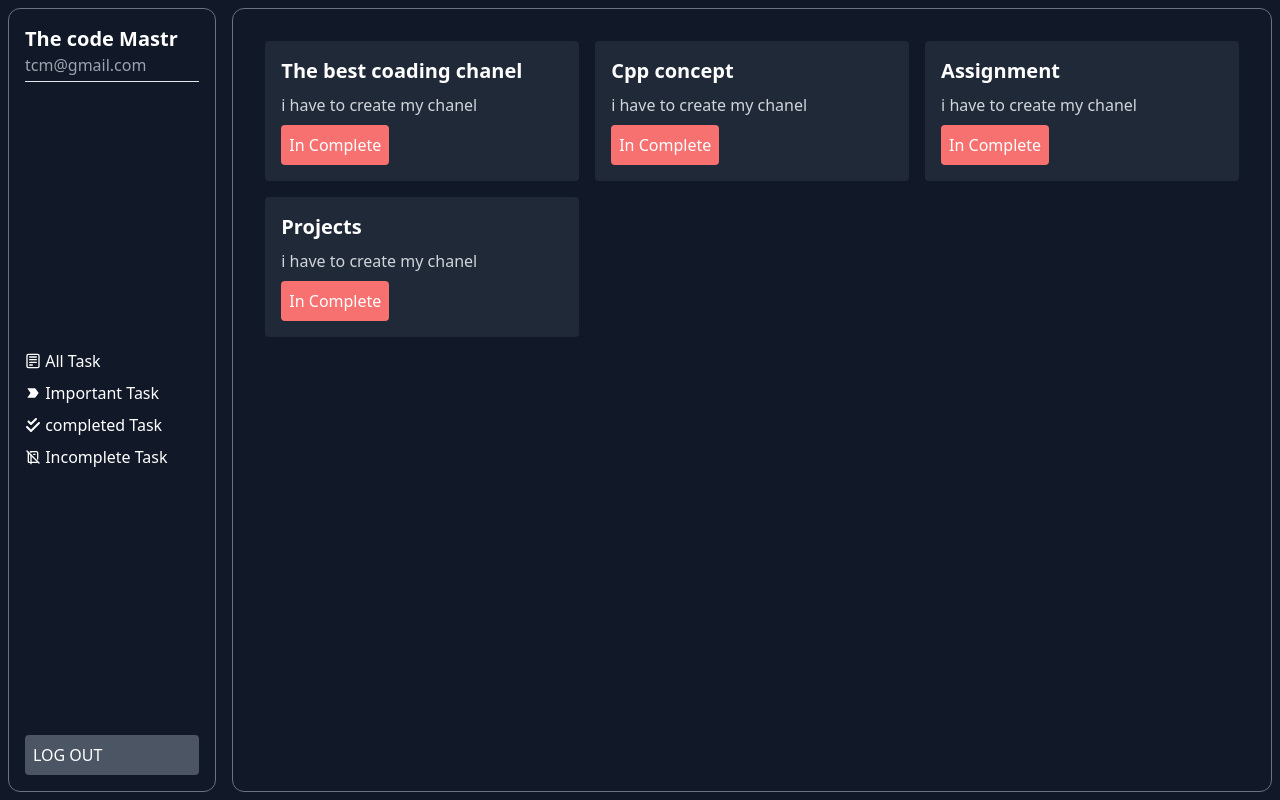
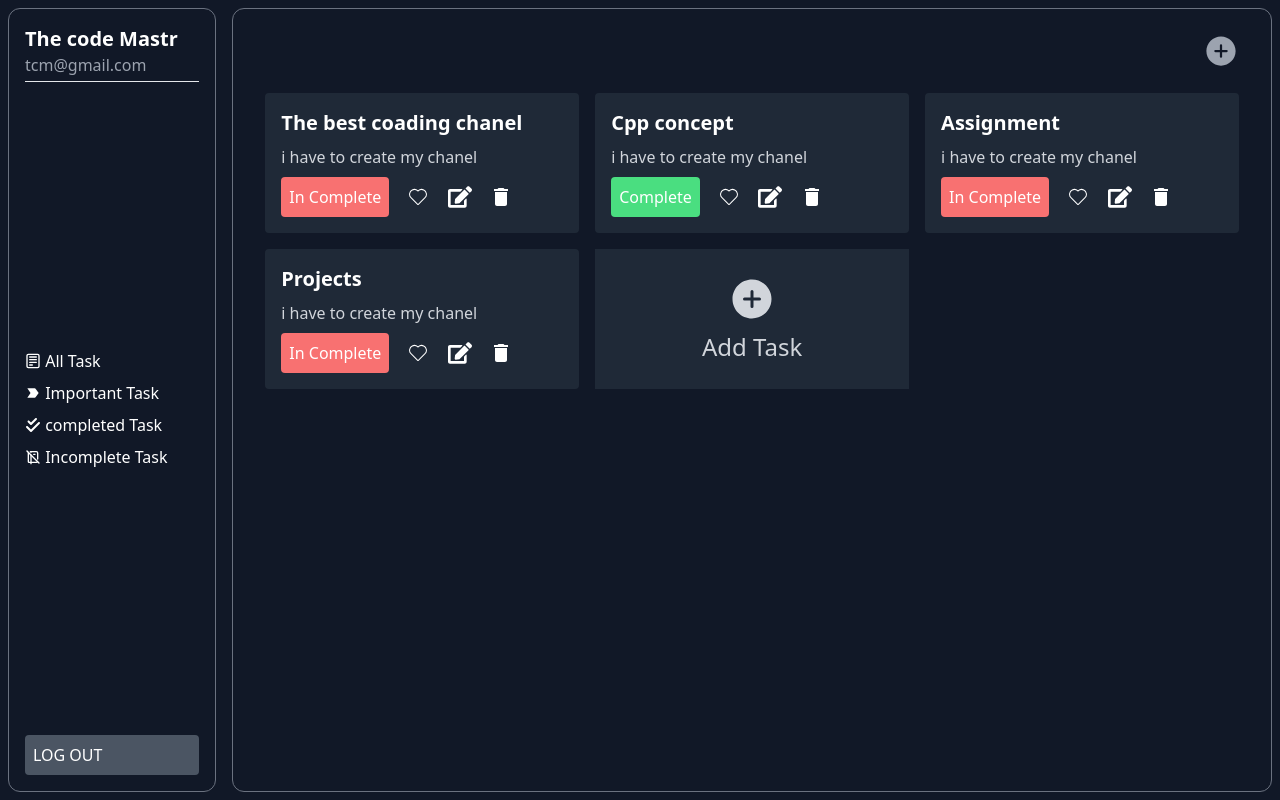
Before and after one commit to Ranjan-coder/TASK_MANAGEMENT, a React (Create React App) app in the folder frontend/: page / in a window 1280 px wide. Built offline with nearby package versions, Linux system fonts and the light colour scheme.

Commit message:
basic functionality

```diff
--- a/frontend/src/App.js
+++ b/frontend/src/App.js
@@ -9,7 +9,7 @@ import IncompletedTasks from "./pages/IncompletedTasks";
 function App() {
   return (
     <>
-      <h1 className="bg-gray-900 text-white h-screen p-2">
+      <h1 className="bg-gray-900 text-white h-screen p-2 relative">
         <Routes>
           <Route exact path="/" element={<Home />}>
           <Route index element={<AllTasks />}/>
--- a/frontend/src/components/Home/Cards.jsx
+++ b/frontend/src/components/Home/Cards.jsx
@@ -1,41 +1,65 @@
 import React from "react"
+import { CiHeart } from "react-icons/ci";
+import { FaEdit } from "react-icons/fa";
+import { MdDelete } from "react-icons/md";
+import { IoAddCircle } from "react-icons/io5";
 
-const Cards = () =>{
+
+
+
+
+const Cards = ({ home,setInputdiv }) => {
+  // const [ImportantButton, setImportantButton] = useState("Incomplete")
 
   const Data = [
     {
       title: "The best coading chanel",
-      desc: "i have to create my chanel"
+      desc: "i have to create my chanel",
+      status: "In Complete",
     },
     {
       title: "Cpp concept",
-      desc: "i have to create my chanel"
+      desc: "i have to create my chanel",
+      status: "Complete",
     },
     {
       title: "Assignment",
-      desc: "i have to create my chanel"
+      desc: "i have to create my chanel",
+      status: "In Complete",
     },
     {
       title: "Projects",
-      desc: "i have to create my chanel"
+      desc: "i have to create my chanel",
+      status: "In Complete",
     },
   ];
 
   return (
     <div className="flex flex-col justify-between grid grid-cols-3 gap-4 p-4">
-      {Data && Data.map((items,index)=>
-      <div className="bg-gray-800 rounded p-4">
-        <div>
-        <h3 className="text-xl font-semibold" >{items.title}</h3>
-        <p className="text-gray-300 my-2">{items.desc}</p>
+      {Data && Data.map((items, index) => (
+        <div className="bg-gray-800 rounded p-4">
+          <div>
+            <h3 className="text-xl font-semibold" >{items.title}</h3>
+            <p className="text-gray-300 my-2">{items.desc}</p>
           </div>
-        <div className="mt-2">
-        <button className="bg-red-400 p-2 rounded">In Complete</button>
+          <div className="mt-2 w-full flex items-center">
+            <button className={` ${items.status === "In Complete" ? "bg-red-400" : "bg-green-400"}  p-2 rounded`}>{items.status}</button>
+            <div className="text-white p-2 w-3/6 text-2xl flex justify-around">
+              <button><CiHeart /></button>
+              <button><FaEdit /></button>
+              <button><MdDelete /></button>
+            </div>
           </div>
-      </div>)}
+        </div>))}
+      {home === "true" && (
+        <button onClick={()=> setInputdiv("fixed")} className="flex flex-col justify-center items-center bg-gray-800 rounded-5m p-4 text-gray-300 hover:scale-105 hover:cursor-pointer transition-all duration-300">
+          <IoAddCircle className="text-5xl" />
+          <h2 className="text-2xl mt-2">Add Task </h2>
+        </button>
+      )}
 
     </div>
-    )
+  )
 }
 
 export default Cards
--- /dev/null
+++ b/frontend/src/components/Home/InputData.jsx
@@ -0,0 +1,23 @@
+import React from 'react'
+import { RxCross2 } from "react-icons/rx";
+
+
+const InputData = ({inputdiv,setInputdiv}) => {
+  return (
+    <>
+      <div className={`${inputdiv} top-0 left-0 bg-gray-800 opacity-80 h-screen w-full `}></div>
+      <div className={`${inputdiv} top-0 left-0 flex items-center justify-center h-screen w-full `}>
+        <div className='w-2/6 bg-gray-900 p-4 rounded'>
+        <div className='flex justify-end '>
+          <button onClick={()=>setInputdiv("hidden")} className='text-2xl' ><RxCross2 /></button>
+          </div>
+          <input type='text' placeholder='Title' name='title' className='px-3 py-2 rounded w-full bg-gray-700 my-3' />
+          <textarea name='desc' cols="30" rows="10" placeholder='Description.....' className='px-3 py-2 rounded w-full bg-gray-700 my-3' />
+        <button className='px-3 py-2 bg-blue-400 rounded text-black text-xl font-semibold'>Submit</button>
+        </div>
+      </div>
+    </>
+  )
+}
+
+export default InputData
--- a/frontend/src/pages/AllTasks.jsx
+++ b/frontend/src/pages/AllTasks.jsx
@@ -1,9 +1,23 @@
-import React from 'react'
+import React, { useState } from 'react'
 import Cards from '../components/Home/Cards'
+import { IoAddCircle } from "react-icons/io5";
+import InputData from '../components/Home/InputData';
+
 
 const AllTasks = () => {
+  const [inputdiv, setInputdiv] = useState("hidden")
   return (
-    <div><Cards/></div>
+    <>
+    <div>
+
+    <div className='w-fill flex justify-end px-4 py-2'>
+      <button onClick={()=> setInputdiv("fixed")}> <IoAddCircle className='text-4xl text-gray-400 hover:text-gray-100 transition-all duration-300'/></button>
+
+      </div>
+      <Cards home={"true"} setInputdiv={setInputdiv}/>
+    </div>
+    <InputData inputdiv={inputdiv} setInputdiv={setInputdiv}/>
+    </>
   )
 }
 
--- a/frontend/src/pages/CompletedTasks.jsx
+++ b/frontend/src/pages/CompletedTasks.jsx
@@ -1,8 +1,11 @@
 import React from 'react'
+import Cards from '../components/Home/Cards'
 
 const CompletedTasks = () => {
   return (
-    <div>CompletedTasks</div>
+    <div>
+      <Cards home={"false"} />
+    </div>
   )
 }
 
--- a/frontend/src/pages/ImportantTasks.jsx
+++ b/frontend/src/pages/ImportantTasks.jsx
@@ -1,8 +1,9 @@
 import React from 'react'
+import Cards from '../components/Home/Cards'
 
 const ImportantTasks = () => {
   return (
-    <div>ImportantTasks</div>
+    <div><Cards home={"false"}/></div>
   )
 }
 
--- a/frontend/src/pages/IncompletedTasks.jsx
+++ b/frontend/src/pages/IncompletedTasks.jsx
@@ -1,8 +1,11 @@
 import React from 'react'
+import Cards from '../components/Home/Cards'
 
 const IncompletedTasks = () => {
   return (
-    <div>IncompletedTasks</div>
+    <div>
+      <Cards home={"false"} />
+    </div>
   )
 }
 
```
